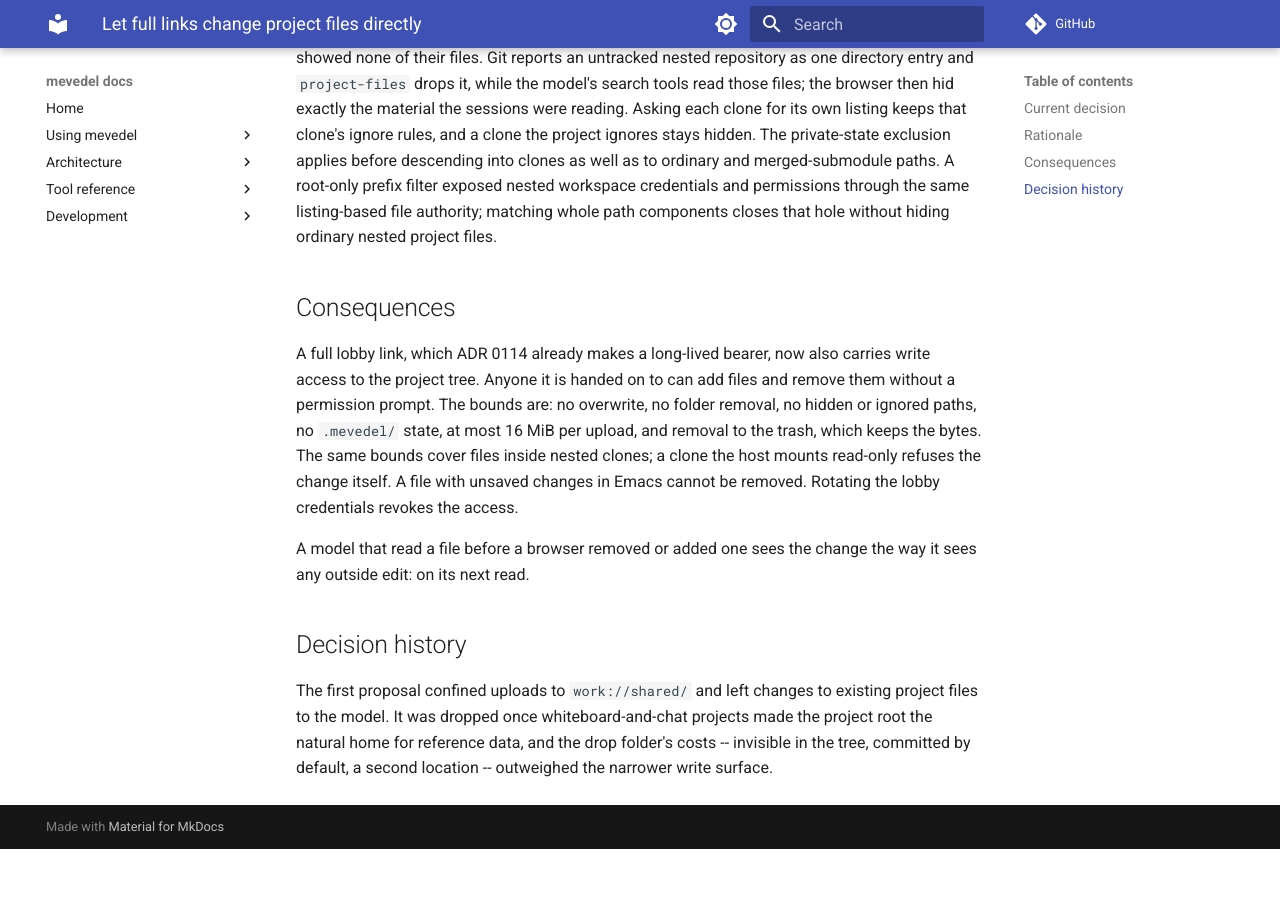
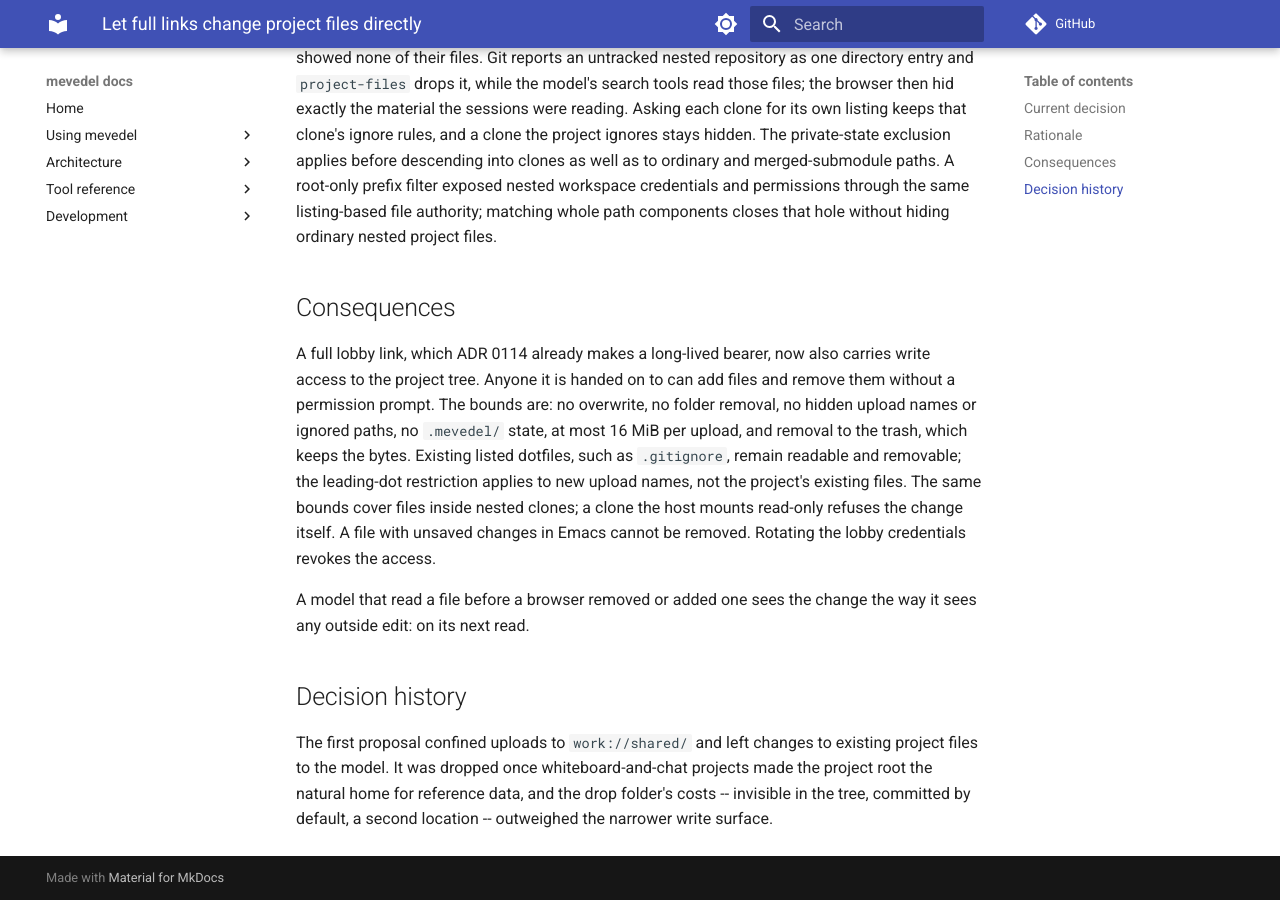
Before and after one commit to FrauH0lle/mevedel, an MkDocs documentation site: the page built from docs/adr/0122-let-full-links-change-project-files-directly.md, in a window 1280 px wide and 900 px high, scrolled down 969 px. Built offline with MkDocs 1.6.1 and Material for MkDocs 9.7.7, drawn with Linux system fonts in a browser that asks for light colours; comment, search, counter and statistics services are not loaded; before the commit the page ends 1818 px from its top, so only the background shows below that.

Commit message:
docs(collaboration): Clarify hidden upload filename restriction
* docs/adr/0122-let-full-links-change-project-files-directly.md (Consequences): Distinguish new hidden upload names from existing listed dotfiles such as .gitignore. Private .mevedel state remains excluded at every depth.

Documentation only; current listing ERT includes .gitignore. No behavior or authority change.

```diff
--- a/docs/adr/0122-let-full-links-change-project-files-directly.md
+++ b/docs/adr/0122-let-full-links-change-project-files-directly.md
@@ -53,9 +53,11 @@ ordinary nested project files.
 A full lobby link, which ADR 0114 already makes a long-lived bearer, now also
 carries write access to the project tree. Anyone it is handed on to can add
 files and remove them without a permission prompt. The bounds are: no
-overwrite, no folder removal, no hidden or ignored paths, no `.mevedel/`
+overwrite, no folder removal, no hidden upload names or ignored paths, no `.mevedel/`
 state, at most 16 MiB per upload, and removal to the trash, which keeps the
-bytes. The same bounds cover files inside nested clones; a clone the host
+bytes. Existing listed dotfiles, such as `.gitignore`, remain readable and
+removable; the leading-dot restriction applies to new upload names, not the
+project's existing files. The same bounds cover files inside nested clones; a clone the host
 mounts read-only refuses the change itself. A file with unsaved changes in Emacs cannot be removed. Rotating the
 lobby credentials revokes the access.
 
```
